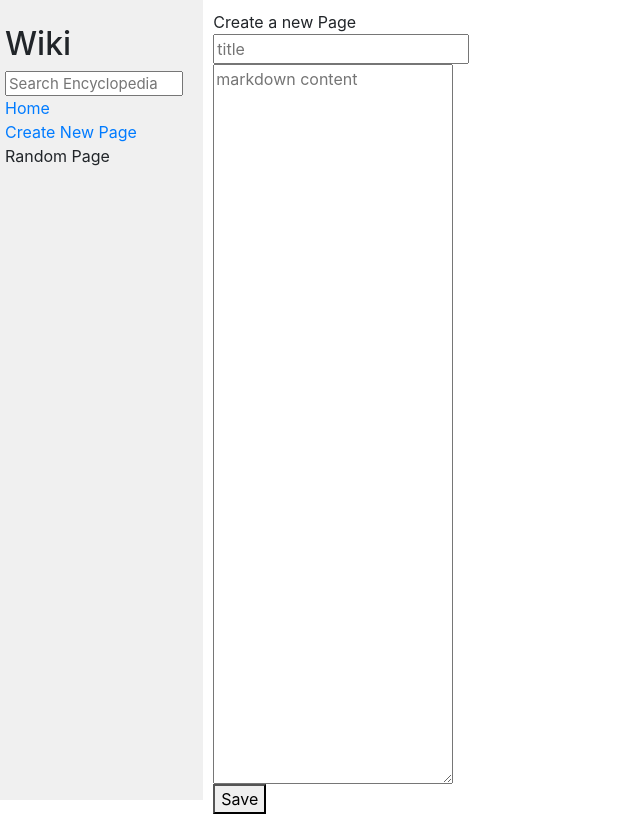
After one commit to luislegu1997/repository_project1, a Django app: page /newpage in a window 1280 px wide. The commit adds this page. Shown: the whole page, without its empty margins (0-640 px from the left). Run offline with Django 3.2, Linux system fonts and the light colour scheme; some libraries are stand-ins or nearby versions.

Commit message:
newpage finished

```diff
--- a/wiki/encyclopedia/templates/encyclopedia/index.html
+++ b/wiki/encyclopedia/templates/encyclopedia/index.html
@@ -9,7 +9,7 @@
 
     <ul>
         {% for entry in entries %}
-            <li> <a href="{% url 'encyclopedia:title' title=entry %}">{{entry}}</a></li>
+            <li> <a href="{% url 'encyclopedia:link' title=entry %}">{{entry}}</a></li>
         {% endfor %}
     </ul>
 
--- a/wiki/encyclopedia/templates/encyclopedia/layout.html
+++ b/wiki/encyclopedia/templates/encyclopedia/layout.html
@@ -20,7 +20,7 @@
                     <a href="{% url 'encyclopedia:index' %}">Home</a>
                 </div>
                 <div>
-                    Create New Page
+                    <a href="{% url 'encyclopedia:newpage' %}">Create New Page</a>
                 </div>
                 <div>
                     Random Page
--- /dev/null
+++ b/wiki/encyclopedia/templates/encyclopedia/newpage.html
@@ -0,0 +1,34 @@
+{% extends "encyclopedia/layout.html" %}
+
+
+{% block title %}
+    newpage
+{% endblock %}
+
+{% block body %}
+    <div class="row container">
+
+         Create a new Page
+
+    </div>
+
+    <div class="row container">
+
+        <form action="{% url 'encyclopedia:newpage' %}" method="post">
+            {% csrf_token %}
+            <div class="row container">
+                <input placeholder="title" name="newpage_title" type="text">
+            </div>
+
+            <div class="row container">
+                <textarea name="newpage_content"  placeholder="markdown content" id="txtarea" cols="30" rows="10"></textarea>
+            </div>
+
+            <div class="row container">
+                <button>Save</button>
+            </div>
+
+        </form>
+    </div>
+
+{% endblock %}
--- a/wiki/encyclopedia/urls.py
+++ b/wiki/encyclopedia/urls.py
@@ -9,5 +9,6 @@ urlpatterns = [
 
     path("", views.index, name="index"),
     path("query", views.query, name="query"),
-    path("title-<str:title>", views.title, name="title"),
+    path("search-<str:title>", views.search, name="link"),
+    path("newpage", views.newpage, name="newpage"),
 ]
--- a/wiki/encyclopedia/views.py
+++ b/wiki/encyclopedia/views.py
@@ -13,7 +13,7 @@ def index(request):
     })
 
 
-def title(request, title):
+def search(request, title):
 
     response = util.get_entry(title)
 
@@ -67,3 +67,30 @@ def query(request):
        "response" : markdown2.markdown(response),
        "title" : entry
         })
+
+
+
+def newpage(request):
+
+    if request.method == "POST":
+
+        new_page = request.POST
+
+        title = new_page["newpage_title"]
+
+        content= new_page['newpage_content']
+
+        entries = util.list_entries()
+
+        for entry in entries:
+
+            if entry.lower() == title.lower():
+
+                return render(request, "encyclopedia/error.html", {
+
+                    "message": "title already exists"
+                })
+
+        util.save_entry(title,content)
+
+    return render(request, "encyclopedia/newpage.html")
```
Also changed, not shown: wiki/encyclopedia/templates/encyclopedia/matches.html (+12 -11 lines), wiki/encyclopedia/templates/encyclopedia/response.html (+11 -10 lines), wiki/entries/apple.md (added, +3 -0 lines).
